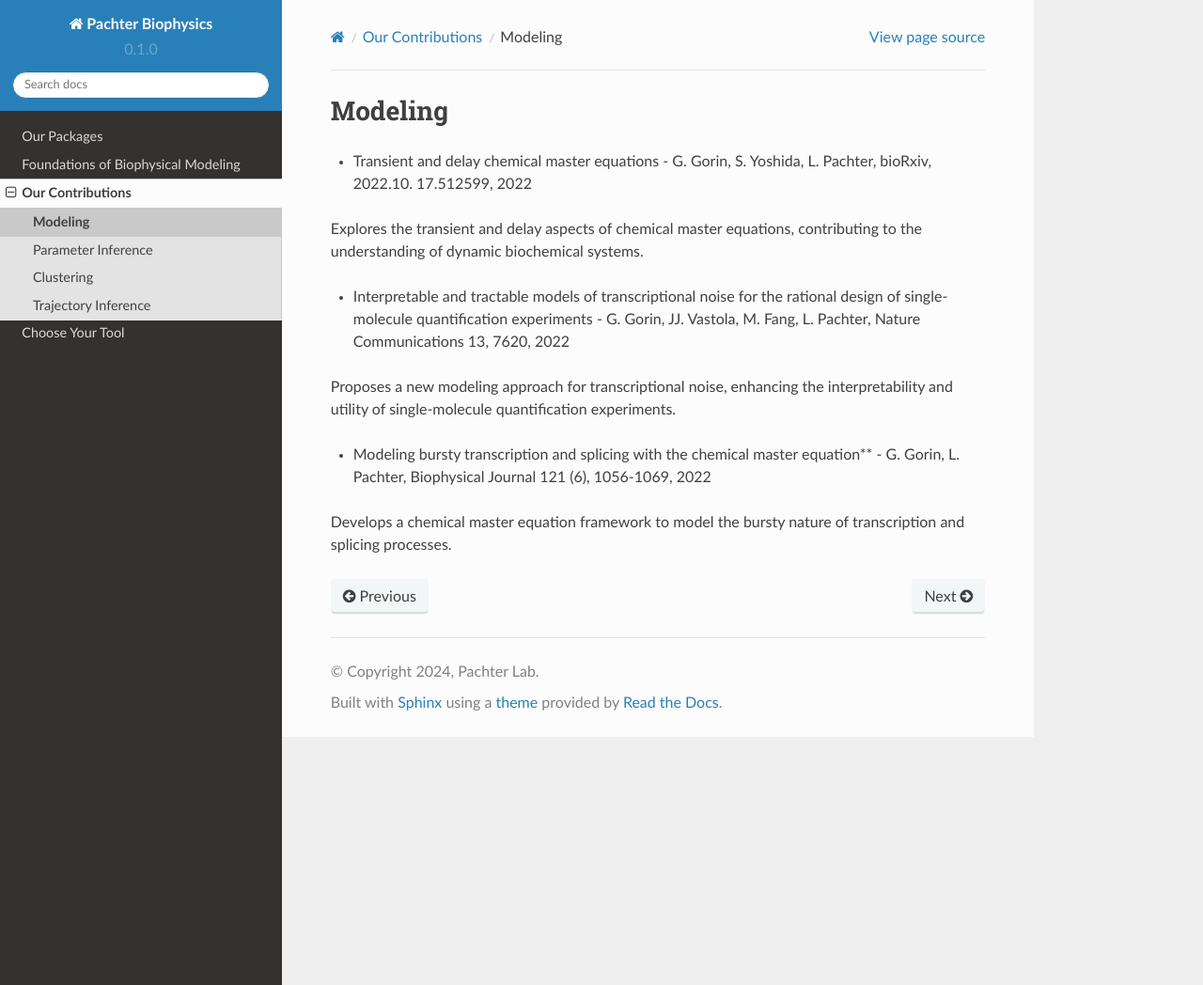
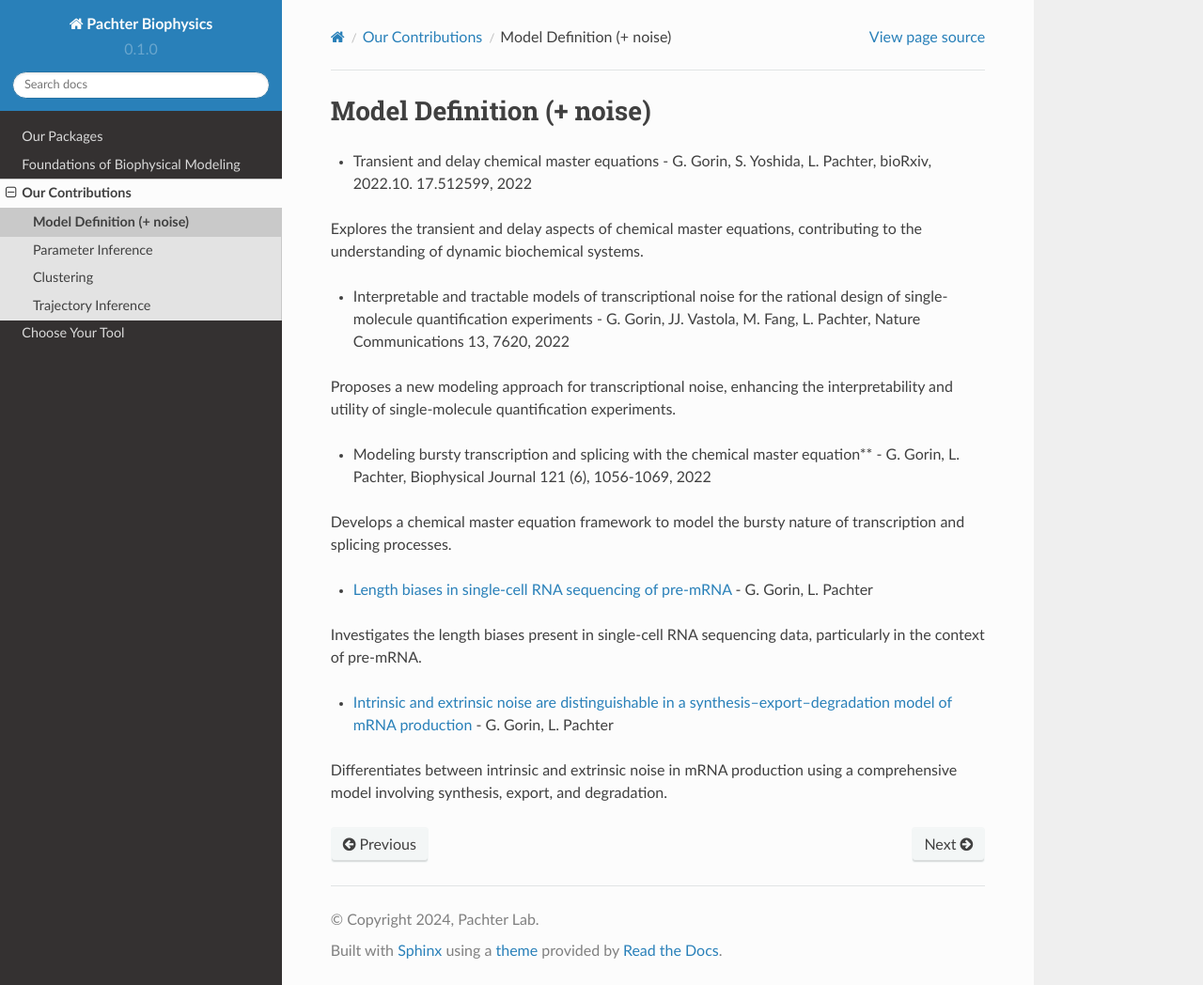
Before and after one commit to pachterlab/biophysics, a Sphinx documentation site: the page built from docs/source/contributions_modeling.rst, in a window 1280 px wide and 1048 px high. Shown: the whole window at 94% size. Built offline with Sphinx 7.4.7 and the Read the Docs theme 2.0.0, drawn with Linux system fonts in a browser that asks for light colours; pages that are not in the unit, such as notebooks, are missing from menus.

Commit message:
Update contributions_modeling.rst

```diff
--- a/docs/source/contributions_modeling.rst
+++ b/docs/source/contributions_modeling.rst
@@ -1,5 +1,5 @@
 =====
-Modeling
+Model Definition (+ noise)
 =====
 
 * Transient and delay chemical master equations - G. Gorin, S. Yoshida, L. Pachter, bioRxiv, 2022.10. 17.512599, 2022
@@ -13,3 +13,11 @@ Proposes a new modeling approach for transcriptional noise, enhancing the interp
 * Modeling bursty transcription and splicing with the chemical master equation** - G. Gorin, L. Pachter, Biophysical Journal 121 (6), 1056-1069, 2022
 
 Develops a chemical master equation framework to model the bursty nature of transcription and splicing processes.
+
+* `Length biases in single-cell RNA sequencing of pre-mRNA <https://doi.org/10.1016%2Fj.bpr.2022.100097>`_ - G. Gorin, L. Pachter
+
+Investigates the length biases present in single-cell RNA sequencing data, particularly in the context of pre-mRNA.
+
+* `Intrinsic and extrinsic noise are distinguishable in a synthesis–export–degradation model of mRNA production <https://doi.org/10.1101/2020.09.25.312868>`_ - G. Gorin, L. Pachter
+
+Differentiates between intrinsic and extrinsic noise in mRNA production using a comprehensive model involving synthesis, export, and degradation.
```
